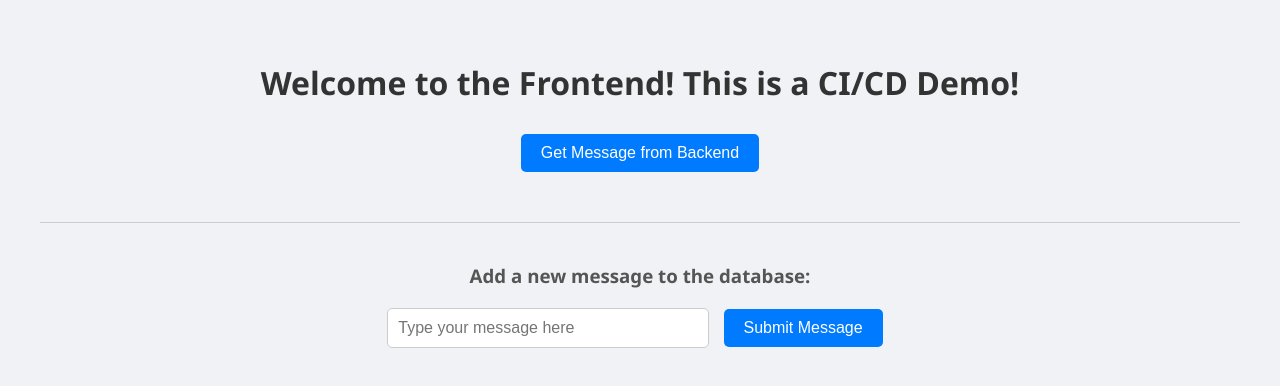
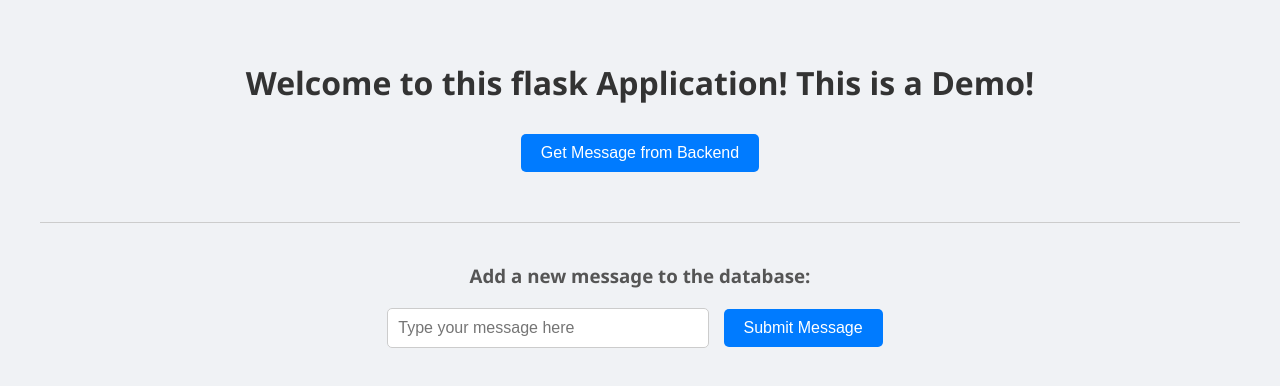
Before and after one commit to rheoul4abhay/Jenkins-K8s-Integrated-WebApp, a plain HTML site: page frontend/index.html in a window 1280 px wide. Drawn offline with Linux system fonts and the light colour scheme.

Commit message:
Refactor. welcome message

```diff
--- a/frontend/index.html
+++ b/frontend/index.html
@@ -77,7 +77,7 @@
     </script>
 </head>
 <body>
-    <h1>Welcome to the Frontend! This is a CI/CD Demo!</h1>
+    <h1>Welcome to this flask Application! This is a Demo!</h1>
     <button onclick="fetchMessage()">Get Message from Backend</button>
     <p id="message"></p>
 
```
Also changed, not shown: 1 other file.
